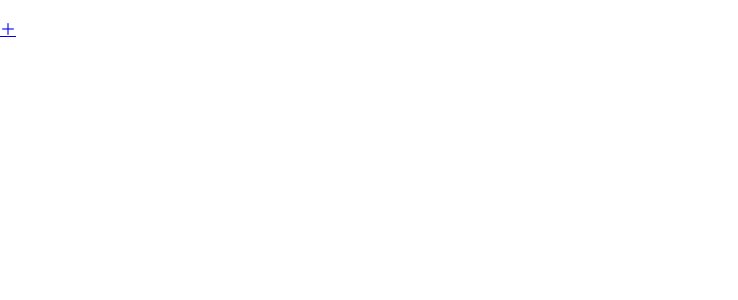
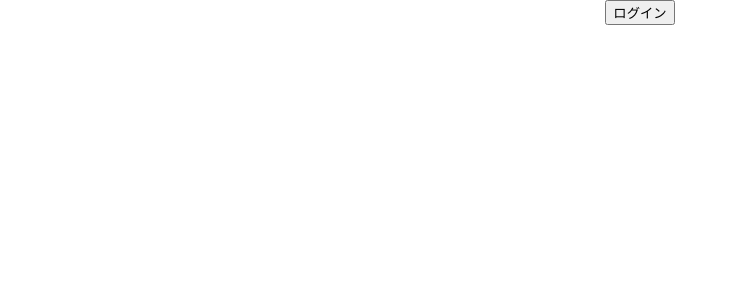
Before and after one commit to MikotoMakizuru/react-memo-app, a React (Create React App) app: page / in a window 1280 px wide. Shown: the top 300 px of the page, without its empty margins (0-738 px from the left). Built offline with nearby package versions, Linux system fonts and the light colour scheme.

Commit message:
見かけ上のログイン機能

```diff
--- a/src/App.jsx
+++ b/src/App.jsx
@@ -1,7 +1,9 @@
 import React, { useState, useEffect } from "react";
 import { v4 as uuidv4 } from "uuid";
+import { AuthProvider } from "./AuthContext";
 import MemoForm from "./MemoForm";
 import MemoList from "./MemoList";
+import Auth from "./Auth";
 
 const App = () => {
   const [memos, setMemos] = useState(
@@ -40,10 +42,14 @@ const App = () => {
   };
 
   return (
+    <AuthProvider>
       <div>
         <header>
+          <div style={{ display: "flex", justifyContent: "center" }}>
+            <Auth />
+          </div>
+        </header>
         <MemoList memos={memos} selectMemo={selectMemo} />
-      </header>
         <MemoForm
           addMemo={addMemo}
           selectedMemo={selectedMemo}
@@ -52,6 +58,7 @@ const App = () => {
           setSelectedMemo={setSelectedMemo}
         />
       </div>
+    </AuthProvider>
   );
 };
 
--- /dev/null
+++ b/src/Auth.jsx
@@ -0,0 +1,14 @@
+import React from "react";
+import { useAuth } from "./AuthContext";
+
+const Auth = () => {
+  const { auth } = useAuth();
+
+  return (
+    <button type="button" onClick={auth.isLogin ? auth.logout : auth.login}>
+      {auth.isLogin ? "ログアウト" : "ログイン"}
+    </button>
+  );
+};
+
+export default Auth;
--- /dev/null
+++ b/src/AuthContext.js
@@ -0,0 +1,21 @@
+import React, { createContext, useContext, useState } from "react";
+
+const AuthContext = createContext();
+
+export const AuthProvider = ({ children }) => {
+  const [isLogin, setIsLogin] = useState(false);
+  const login = () => setIsLogin(true);
+  const logout = () => setIsLogin(false);
+
+  const auth = {
+    isLogin,
+    login,
+    logout,
+  };
+
+  return (
+    <AuthContext.Provider value={{ auth }}>{children}</AuthContext.Provider>
+  );
+};
+
+export const useAuth = () => useContext(AuthContext);
--- a/src/MemoForm.jsx
+++ b/src/MemoForm.jsx
@@ -1,4 +1,5 @@
 import React, { useState, useEffect } from "react";
+import { useAuth } from "./AuthContext";
 
 const MemoForm = ({
   addMemo,
@@ -8,12 +9,19 @@ const MemoForm = ({
   setSelectedMemo,
 }) => {
   const [text, setText] = useState("");
+  const { auth } = useAuth();
 
   useEffect(() => {
     if (selectedMemo) {
       setText(selectedMemo.text);
     }
   }, [selectedMemo]);
+
+  useEffect(() => {
+    if (!auth.isLogin) {
+      closeForm();
+    }
+  }, [auth.isLogin]);
 
   const openForm = () => {
     setSelectedMemo("");
@@ -61,6 +69,7 @@ const MemoForm = ({
           </div>
           <div>
             {selectedMemo !== "" ? (
+              auth.isLogin && (
                 <>
                   <button type="button" onClick={handleEdit}>
                     編集
@@ -69,6 +78,7 @@ const MemoForm = ({
                     削除
                   </button>
                 </>
+              )
             ) : (
               <>
                 <button type="button" onClick={closeForm}>
@@ -80,9 +90,11 @@ const MemoForm = ({
           </div>
         </form>
       ) : (
+        auth.isLogin && (
           <a href="#" onClick={openForm}>
             ＋
           </a>
+        )
       )}
     </div>
   );
```
Lines whose indentation alone changed are shown as unchanged.
